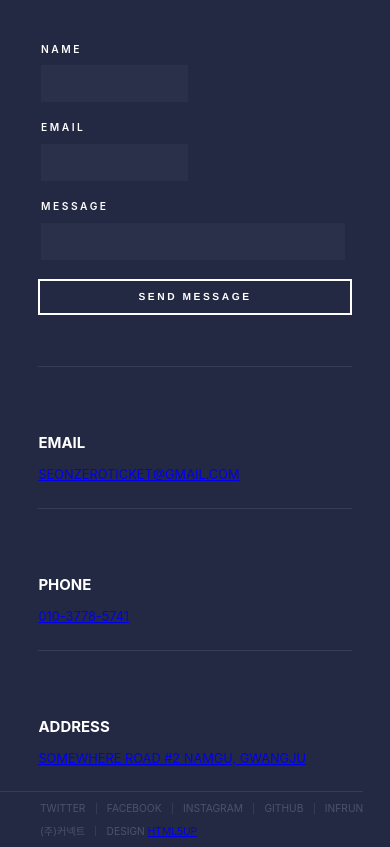
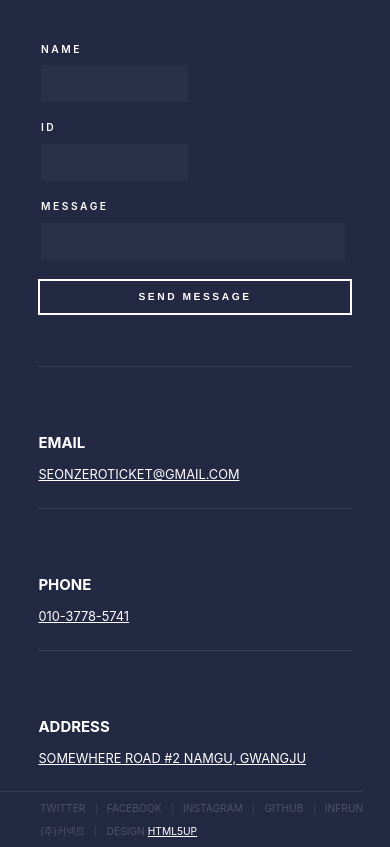
Before and after one commit to seonzeti/CNT_React_TEST, a React app: page / in a window 390 px wide. Shown: the part 1000-1847 px from the top of the page. Built offline with nearby package versions, Linux system fonts and the light colour scheme; no server answers.

Commit message:
- 반응형 크기 조절

```diff
--- a/src/SCSS/main.scss
+++ b/src/SCSS/main.scss
@@ -17,6 +17,10 @@ li {
 
 @-ms-viewport {
   width: device-width;
+}
+
+a {
+  color: $color-2;
 }
 
 #banner {
--- a/src/components/form.jsx
+++ b/src/components/form.jsx
@@ -13,7 +13,7 @@ const Form = props => {
               <input></input>
             </div>
             <div className="field half">
-              <label>email</label>
+              <label>ID</label>
               <input></input>
             </div>
             <div className="field">
--- a/src/components/login.jsx
+++ b/src/components/login.jsx
@@ -82,8 +82,9 @@ function Login() {
             value={inputPw}
             onChange={handleInputPw}
           />
+        </div>
 
-          <div className="actions">
+        <div>
           <button type="button" onClick={onClickLogin}>
             Login
           </button>
@@ -93,7 +94,6 @@ function Login() {
           </button>
         </div>
       </div>
-      </div>
     </section>
   );
 }
```
Lines whose indentation alone changed are shown as unchanged.
